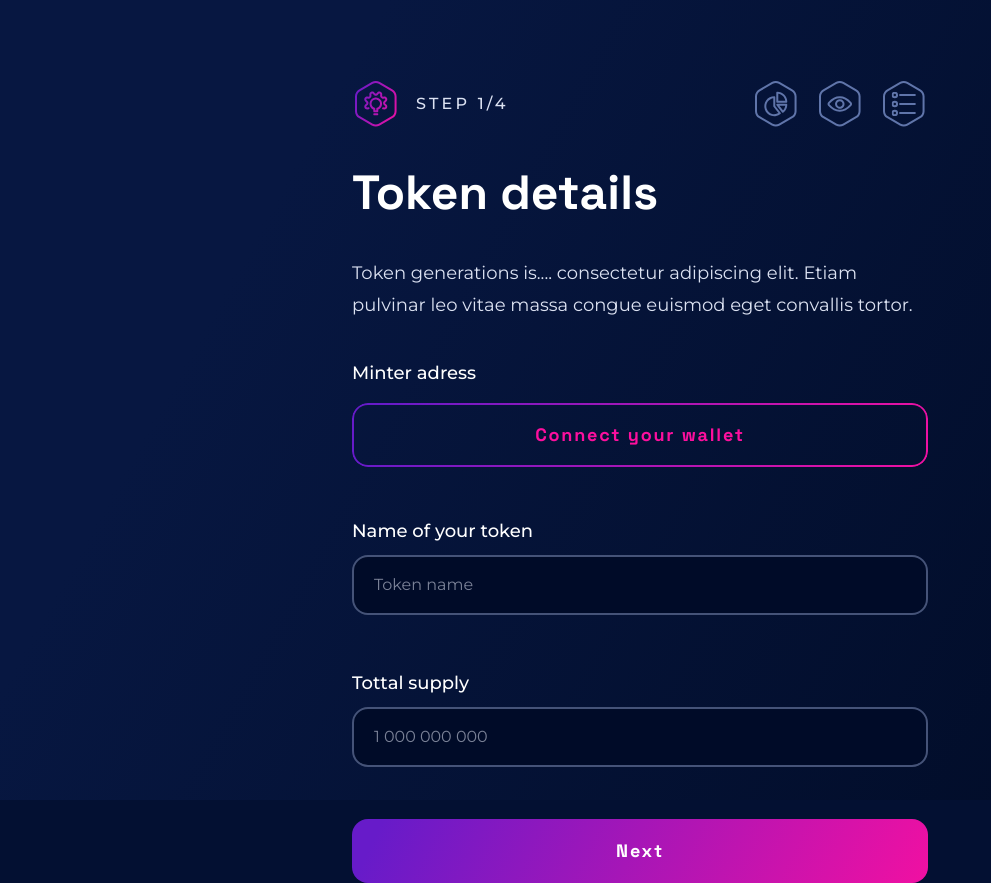
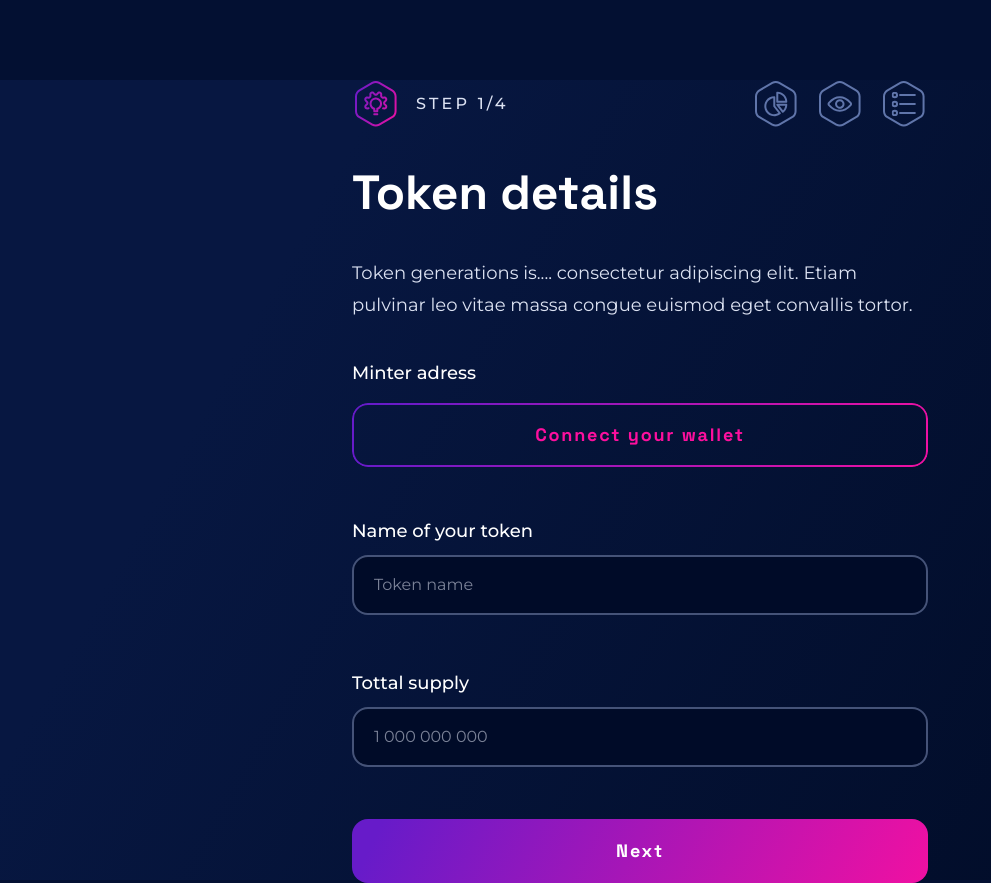
Before and after one commit to atomiklabs/deploycontracts.io, a Next.js app: page /tokenDetails in a window 1280 px wide. Shown: the whole page, without its empty margins (0-991 px from the left). Built offline with nearby package versions, Linux system fonts and the light colour scheme.

Commit message:
fix margin

```diff
--- a/pages/tokenDetails.tsx
+++ b/pages/tokenDetails.tsx
@@ -8,7 +8,7 @@ import { Steps } from '@/components/steps'
 export default function tokenDetails() {
   const [activeStep, setActiveStep] = useState(0)
   return (
-    <section className='pt-20'>
+    <section className='mt-20'>
       <Container>
         <div className='flex flex-col gap-y-[34px]'>
           <Steps activeStep={activeStep} />
```
